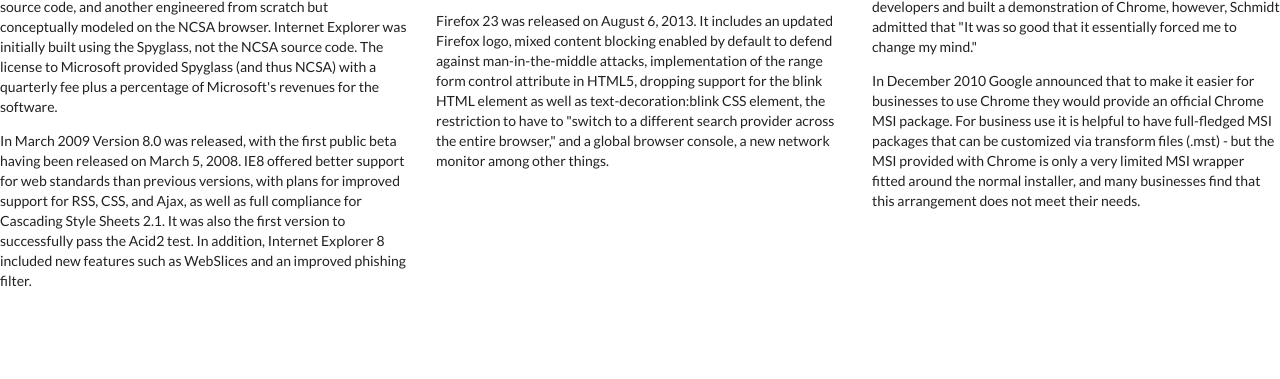
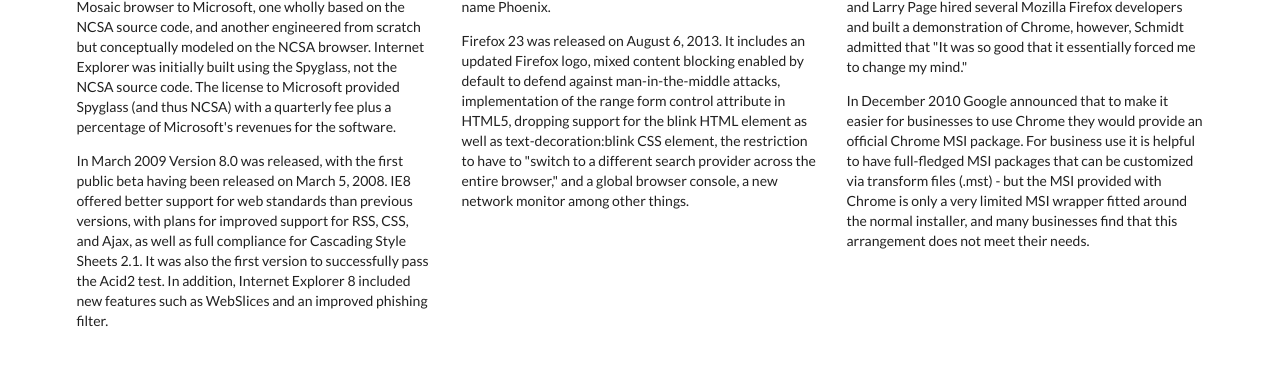
Before and after one commit to alohajerome/browserhistory1, a plain HTML site: page index.html in a window 1280 px wide. Shown: the part 471-850 px from the top of the page. Drawn offline with nearby package versions, Linux system fonts and the light colour scheme.

Commit message:
Update index.html

```diff
--- a/index.html
+++ b/index.html
@@ -11,7 +11,7 @@
 </head>
 
 <body>
-
+<div class="ui container">
 <h1 style="color: #4183C4">A history of browsers</h1>
 
 <div class="ui fixed top inverted four item menu " id="navi">
@@ -92,5 +92,6 @@
       around the normal installer, and many businesses find that this arrangement does not meet their needs. </p>
   </div>
 </div>
+</div>
 </body>
 </html>
```
